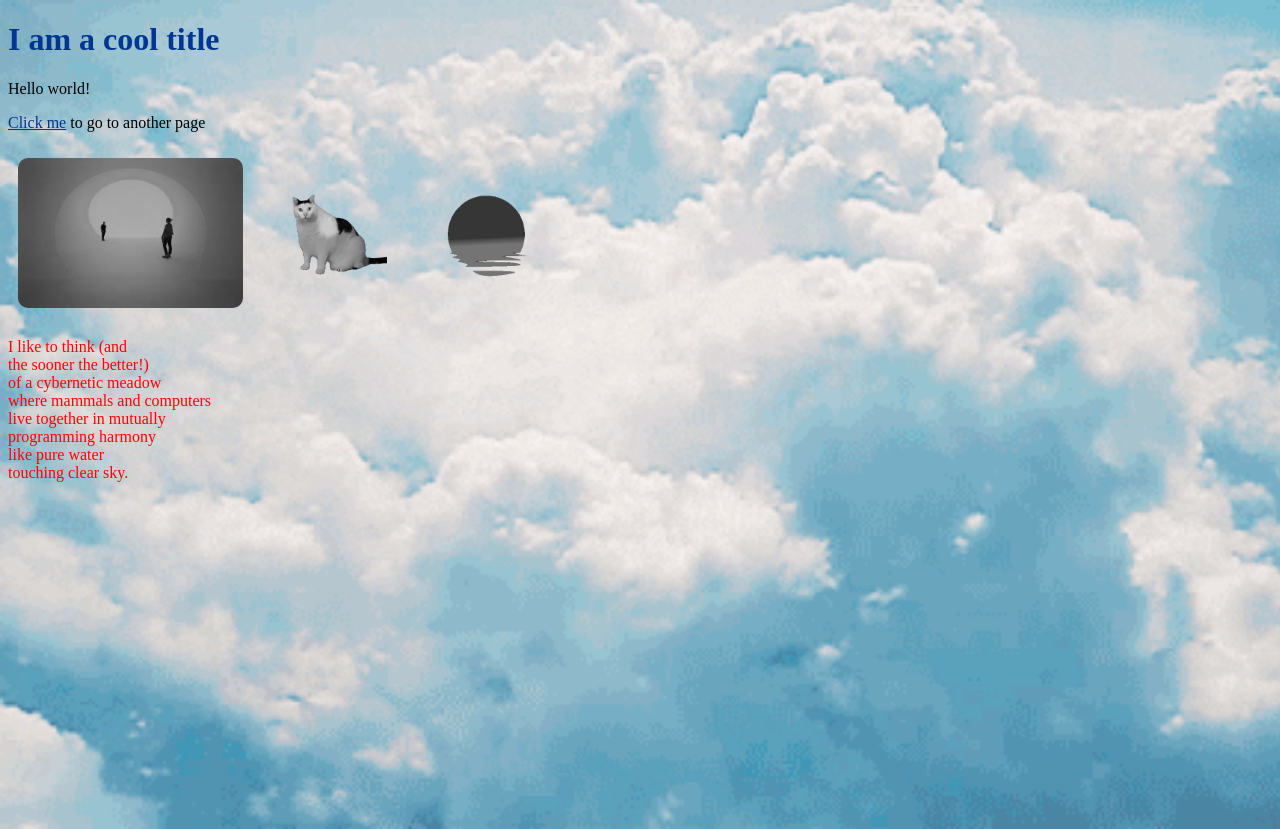
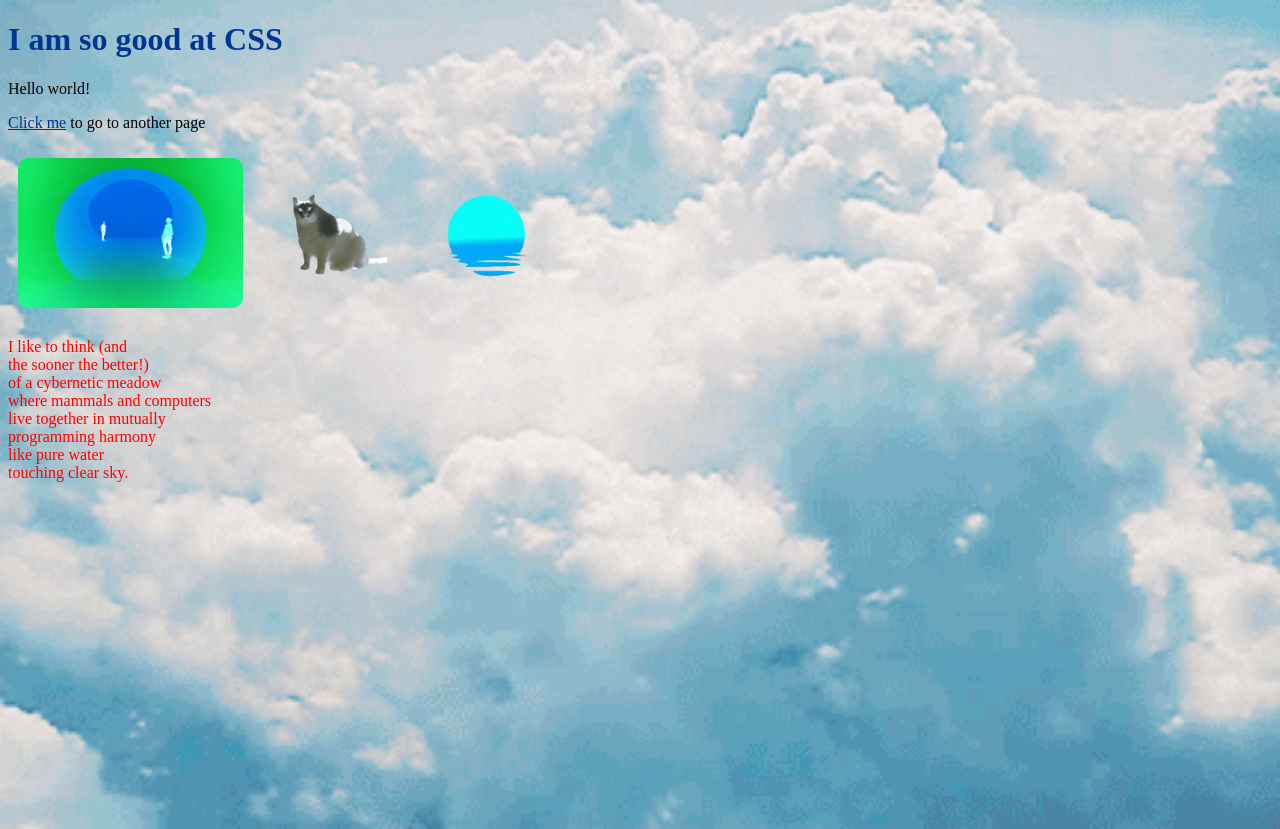
Before and after one commit to Qianqianye/iml300-fall2026, a plain HTML site: page html-portrait/index.html in a window 1280 px wide. Drawn offline with Linux system fonts and the light colour scheme.

Commit message:
cool css

```diff
--- a/html-portrait/index.html
+++ b/html-portrait/index.html
@@ -7,7 +7,7 @@
     <link rel="stylesheet" href="style.css" />
   </head>
   <body>
-    <h1>I am a cool title</h1>
+    <h1>I am so good at CSS</h1>
     <p>Hello world!</p>
     <p><a href="page-2.html">Click me</a> to go to another page</p>
     <img src="assets/1.jpg" />
--- a/html-portrait/style.css
+++ b/html-portrait/style.css
@@ -10,6 +10,7 @@ img {
   padding: 10px;
   transition: 1s;
   filter: grayscale(100%);
+  filter: invert();
   /*      border: 3px solid blue; */
 }
 
```
